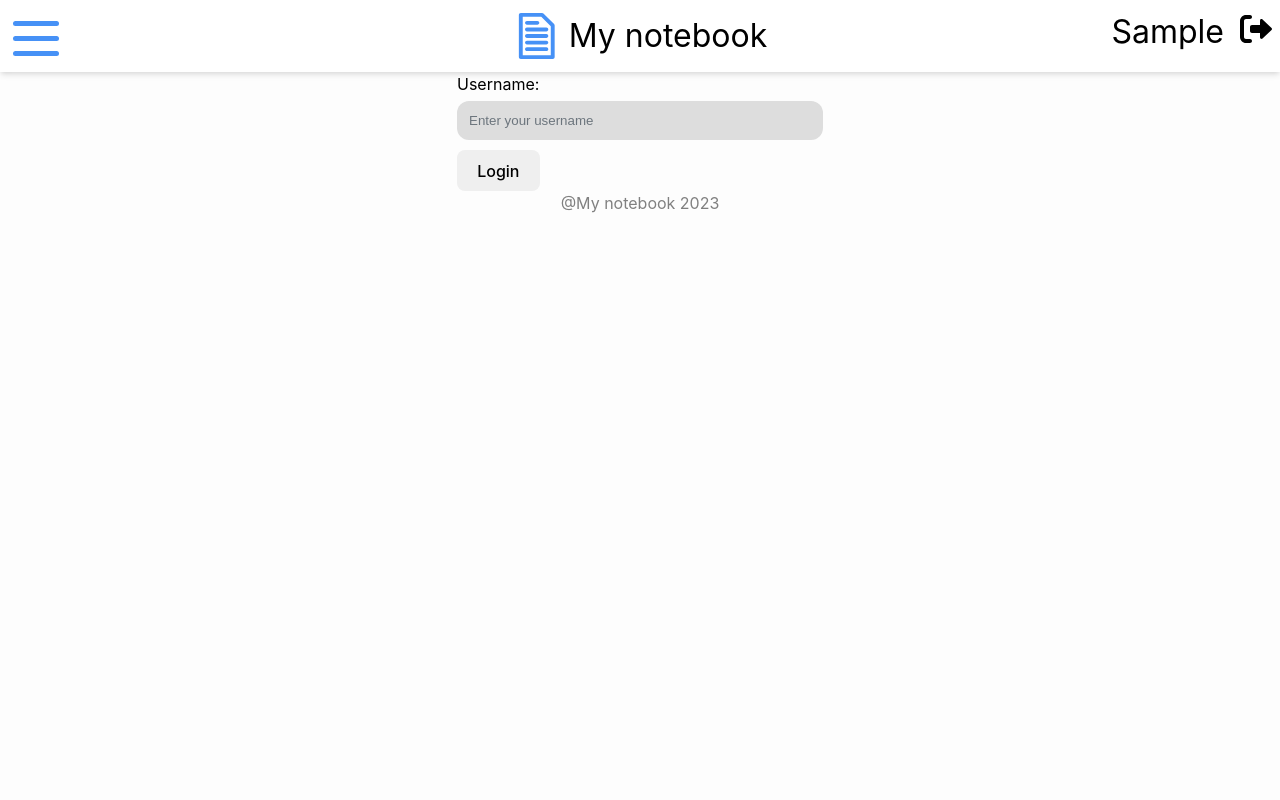
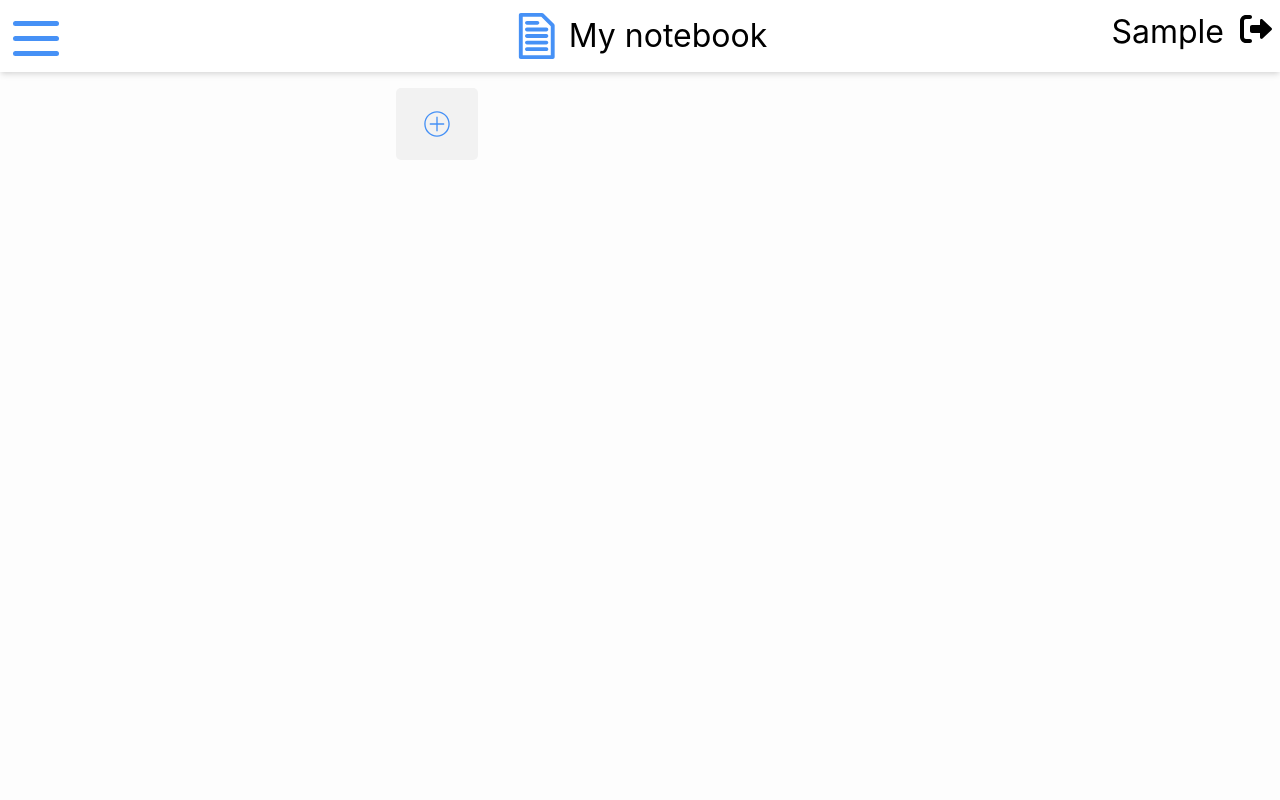
Before and after one commit to Doridos/kaj-semestral-work, a React (Vite) app: page / in a window 1280 px wide. Both pictures are taken after typing "Sample" into the empty fields and a click on the button "Login". Shown: the top 800 px of the page. Built offline with nearby package versions, Linux system fonts and the light colour scheme.

Commit message:
samll bugfixes

```diff
--- a/src/components/App.jsx
+++ b/src/components/App.jsx
@@ -9,7 +9,7 @@ export function App(props) {
     return (
         <React.Fragment>
             <TopBar username={username} function={setUsername}/>
-            <Body />
+            <Body username={username} />
         </React.Fragment>
     );
 }
--- a/src/components/Body.css
+++ b/src/components/Body.css
@@ -147,10 +147,15 @@ body.menu-visible .menu  {
 }
 
 .page footer {
+    min-height: 100vh;
     display: flex;
     align-items: center;
     justify-content: center;
     color: gray;
+}
+
+.page footer .content-container {
+    align-self: flex-end;
 }
 
 aside input[type=text]{
@@ -255,6 +260,7 @@ hr.below-thickness {
     box-shadow: rgba(0, 0, 0, 0.1) 0px 4px 6px -1px, rgba(0, 0, 0, 0.06) 0px 2px 4px -1px !important;
 }
 .svg-icon-undo,
+.svg-icon-new-notebook,
 .svg-icon-redo{
     min-width: 2em;
     height: 2em;
@@ -355,75 +361,108 @@ hr.below-thickness {
 }
 
 .notebook-grid {
+    margin-top: 1em;
     display: grid;
     grid-template-columns: repeat(5, 1fr);
     grid-gap: 20px;
-    padding: 20px;
 }
 
 .notebook-item {
     display: flex;
+    flex-direction: column;
     align-items: center;
     justify-content: center;
-    height: 150px;
-    background-color: lightblue;
-    border-radius: 10px;
-    cursor: pointer;
+    background-color: #f2f2f2;
+    padding: 20px;
+    opacity: 1;
+    border-radius: 5px;
 }
 
-.notebook-item span {
-    font-size: 18px;
-    font-weight: bold;
+.notebook-item:hover{
+    cursor: pointer;
+    box-shadow: rgba(0, 0, 0, 0.1) 0px 4px 6px -1px, rgba(0, 0, 0, 0.06) 0px 2px 4px -1px;
+
 }
 
-.notebook-add {
+.add-notebook {
     display: flex;
     align-items: center;
     justify-content: center;
-    height: 150px;
-    background-color: lightgray;
-    border-radius: 10px;
-    cursor: pointer;
+    background-color: #f2f2f2;
+    padding: 20px;
+    border-radius: 5px;
 }
 
-.notebook-add span {
-    font-size: 48px;
-    color: #666;
+.add-notebook button {
+    font-size: 24px;
+    background-color: transparent;
+    border: none;
+    cursor: pointer;
+    transition: color 0.3s;
 }
 
+.add-notebook button:hover {
+    color: #999;
+}
+
+/* Modal Styles */
 .modal {
-    display: flex;
-    align-items: center;
-    justify-content: center;
+    display: none;
     position: fixed;
+    z-index: 9999;
+    left: 0;
     top: 0;
-    left: 0;
     width: 100%;
     height: 100%;
+    overflow: auto;
     background-color: rgba(0, 0, 0, 0.5);
-    z-index: 9999;
+}
+
+.modal.open {
+    display: block;
 }
 
 .modal-content {
     background-color: #fff;
+    margin: 10% auto;
     padding: 20px;
-    border-radius: 10px;
+    border: 1px solid #ccc;
+    border-radius: 5px;
+    width: 400px;
+    max-width: 90%;
 }
 
-.modal-content input[type="text"] {
+.modal-content label {
+    display: block;
+    margin-bottom: 10px;
+}
+
+.modal-content input {
     width: 100%;
     padding: 10px;
     border: 1px solid #ccc;
-    border-radius: 5px;
+    border-radius: 3px;
+    margin-bottom: 20px;
 }
 
 .modal-content button {
-    margin-top: 10px;
     padding: 10px 20px;
-    background-color: lightblue;
+    background-color: #4691f6;
+    color: #fff;
     border: none;
-    border-radius: 5px;
-    color: #fff;
-    font-weight: bold;
+    border-radius: 3px;
+    opacity: 0.8;
     cursor: pointer;
 }
+
+.modal-content button:hover {
+    background-color: #4691f6;
+    opacity: 1;
+}
+
+.create-notebook:hover{
+    cursor: pointer;
+}
+.close:hover{
+    cursor: pointer;
+}
--- a/src/components/Body.jsx
+++ b/src/components/Body.jsx
@@ -4,22 +4,16 @@ import "primereact/resources/primereact.min.css";
 import "./Body.css";
 
 import { CanvasImplementation } from "./CanvasImplementation.jsx";
-import {createNotebook, deleteDB} from "./indexedDB.jsx";
-import { setName } from "./Canvas.jsx";
+import {createNotebook, deleteDB, storeToNotebook} from "./indexedDB.jsx";
+import {addNewPage, setName, setPageCanvas} from "./Canvas.jsx";
 
-export function Body() {
+export function Body(props) {
     let notebookNames = [];
     if (localStorage.getItem("notebookNames")) {
         notebookNames = JSON.parse(localStorage.getItem("notebookNames"));
     } else {
         localStorage.setItem("notebookNames", JSON.stringify(notebookNames));
     }
-
-    function addText(){
-        const loadingCircle = document.querySelector('.loading-circle');
-        loadingCircle.style.content = "'Modifying content via JS'";
-    }
-
 
     function updateNotebookNames(name) {
         if (!notebookNames.includes(name)) {
@@ -30,19 +24,32 @@ export function Body() {
         }
     }
 
-    const [notebookName, setNotebookName] = useState(localStorage.getItem("notebook"));
+
+
+    const [notebookName, setNotebookName] = useState(
+        localStorage.getItem("notebook")
+    );
     const [isLoading, setIsLoading] = useState(false);
+    const [isModalOpen, setIsModalOpen] = useState(false);
+    const [newNotebookName, setNewNotebookName] = useState("");
+    const inputRef = useRef(null); // Add a useRef for the input element
 
     useEffect(() => {
+        if (isModalOpen) {
+            inputRef.current.focus(); // Manually focus the input element when the modal is opened
+        }
+    }, [isModalOpen]);
 
+
+    useEffect(() => {
         if (notebookName) {
             console.log(notebookNames.length);
             updateNotebookNames(notebookName);
-            createNotebook(notebookName, notebookNames.length + 1)
+            createNotebook(notebookName, notebookNames.length + 1, props.username)
                 .then(() => {
                     console.log(notebookNames.length);
                     console.log(notebookName);
-                    indexedDB.open("notebooks").onsuccess = function (sender, args) {
+                    indexedDB.open(props.username).onsuccess = function (sender, args) {
                         console.log(sender.target.result.objectStoreNames);
                     };
                     console.log("Notebook created successfully");
@@ -58,45 +65,80 @@ export function Body() {
         setName(notebookName);
     }, [notebookName]);
 
+    const openModal = () => {
+        setIsModalOpen(true);
+    };
+
+    const closeModal = () => {
+        setIsModalOpen(false);
+        setNewNotebookName("");
+    };
+
+    const handleCreateNotebook = () => {
+        if (newNotebookName.trim() !== "") {
+            setNotebookName(newNotebookName);
+            closeModal();
+        } else {
+            alert("Please enter a valid notebook name.");
+        }
+    };
+
     return (
         <div>
-            {isLoading && (
-                <div className="loading-circle"></div>
-            )}
+            {isLoading && <div className="loading-circle"></div>}
 
             <div className={`page ${isLoading ? "loading" : ""}`}>
                 {notebookName ? (
                     <CanvasImplementation name={notebookName} function={setNotebookName} />
                 ) : (
+                    <div>
+                        <div className="notebook-grid">
+                            {notebookNames.map((name, index) => (
+                                <div className="notebook-item" key={index} onClick={e => setNotebookName(name)}>
+                                    {name}
+                                </div>
+                            ))}
+                            <div className="notebook-item create-notebook" onClick={openModal}>
+                                <svg className="svg-icon-new-notebook" viewBox="0 0 20 20">
+                                    <path
+                                        d="M14.613,10c0,0.23-0.188,0.419-0.419,0.419H10.42v3.774c0,0.23-0.189,0.42-0.42,0.42s-0.419-0.189-0.419-0.42v-3.774H5.806c-0.23,0-0.419-0.189-0.419-0.419s0.189-0.419,0.419-0.419h3.775V5.806c0-0.23,0.189-0.419,0.419-0.419s0.42,0.189,0.42,0.419v3.775h3.774C14.425,9.581,14.613,9.77,14.613,10 M17.969,10c0,4.401-3.567,7.969-7.969,7.969c-4.402,0-7.969-3.567-7.969-7.969c0-4.402,3.567-7.969,7.969-7.969C14.401,2.031,17.969,5.598,17.969,10 M17.13,10c0-3.932-3.198-7.13-7.13-7.13S2.87,6.068,2.87,10c0,3.933,3.198,7.13,7.13,7.13S17.13,13.933,17.13,10"></path>
+                                </svg>
+                            </div>
+                        </div>
+                        <div className={`modal ${isModalOpen ? "open" : ""}`}>
+                            <div className="modal-content">
+                <span className="close" onClick={closeModal}>
+                  &times;
+                </span>
+                                <h2>Create new notebook</h2>
                                 <form
                                     onSubmit={(event) => {
                                         event.preventDefault();
-
-                            let formField = document.querySelector("#name");
-                            let submitName = new FormData(event.currentTarget).get("name");
-                            if (submitName === "") {
-                                console.log(formField);
-                                alert("Please enter your username.");
-                                formField.classList.add("red-border");
-                            }
-                            localStorage.setItem("notebook", submitName);
-                            setNotebookName(submitName);
+                                        handleCreateNotebook();
                                     }}
                                 >
-                        <label htmlFor="username">Username:</label>
+                                    <label htmlFor="notebookName">Notebook name:</label>
                                     <input
-                            id="name"
-                            name="name"
+                                        ref={inputRef}
+                                        id="notebookName"
+                                        name="notebookName"
                                         type="text"
-                            placeholder="Enter your username"
+                                        placeholder="Enter notebook name"
                                         autoComplete="new-password"
-                            autoFocus
+                                        value={newNotebookName}
+                                        onChange={(event) => setNewNotebookName(event.target.value)}
                                     ></input>
-                        <button type="submit">Login</button>
+                                    <button type="submit">Create</button>
                                 </form>
+                            </div>
+                        </div>
+                    </div>
                 )}
 
-                <footer>@My notebook 2023</footer>
+                <footer>
+                    <div className="content-container">
+                        @My notebook 2023
+                    </div></footer>
             </div>
         </div>
     );
--- a/src/components/Canvas.jsx
+++ b/src/components/Canvas.jsx
@@ -167,7 +167,6 @@ export function undoStep() {
     }
 }
 export function redoStep() {
-    // deleteDB()
     if (steps < history.length-1) {
         steps++;
         let restorePicture = new Image();
--- a/src/components/TopBar.css
+++ b/src/components/TopBar.css
@@ -10,6 +10,7 @@
 .svg-icon-pen,
 .svg-icon-undo,
 .svg-icon-redo,
+.svg-icon-new-notebook,
 .svg-icon-eraser{
     fill: #4691f6;
 }
```
Lines whose indentation alone changed are shown as unchanged.
